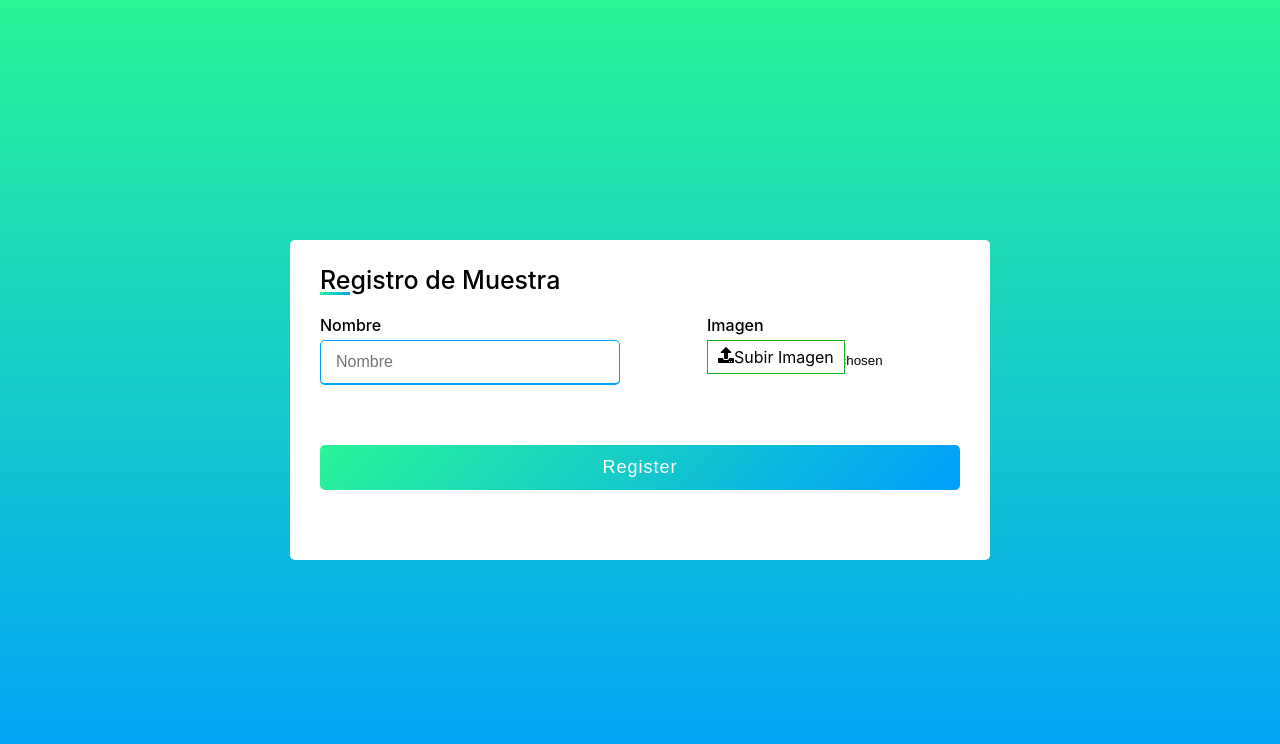
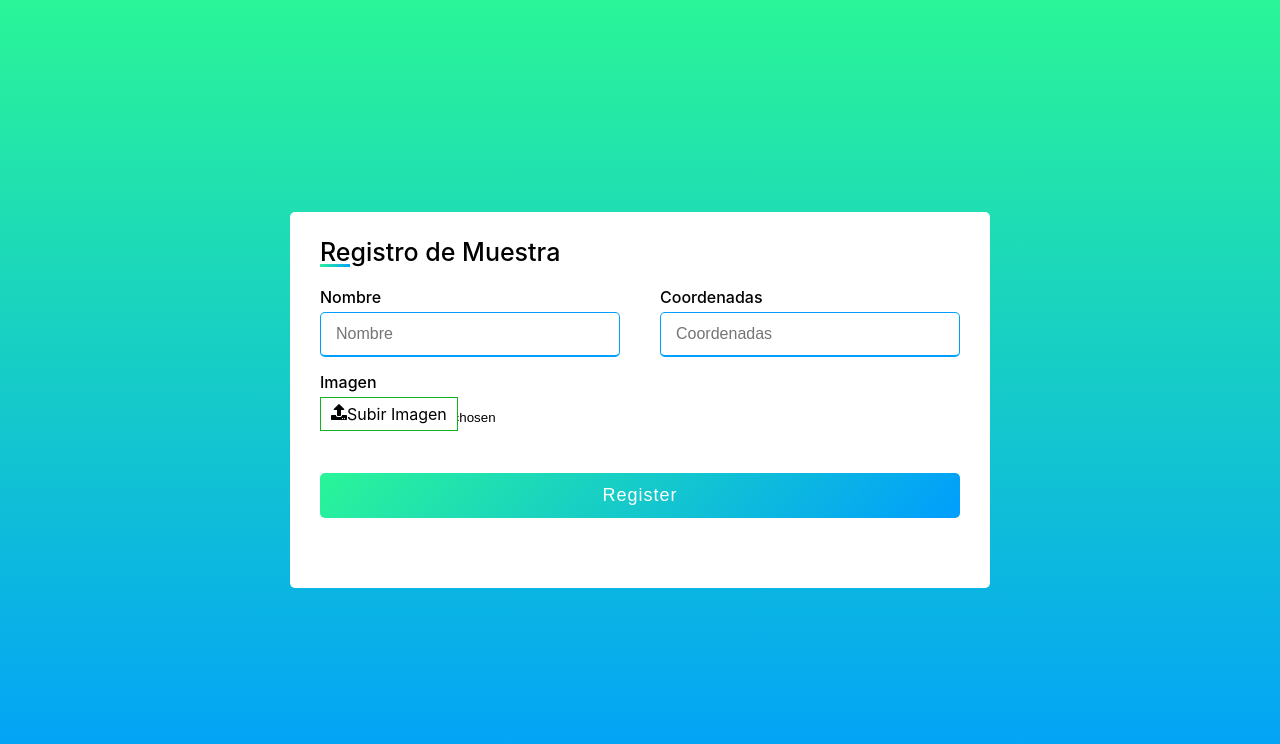
Before and after one commit to rikicop/insect-front-vercl, a Next.js app: page /crearinsecto in a window 1280 px wide. Shown: the top 744 px of the page. Built offline with nearby package versions, Linux system fonts and the light colour scheme.

Commit message:
coords field

```diff
--- a/components/FormInsecto/index.tsx
+++ b/components/FormInsecto/index.tsx
@@ -6,6 +6,7 @@ import {FaUpload} from 'react-icons/fa'
 
 interface IFormInput{
     name: string;
+    coords: string;
     image : string | any;
 
 }
@@ -30,6 +31,7 @@ const FormInsecto = () => {
 
        const formData = new FormData()
        formData.append('name', data.name)
+       formData.append('coords', data.coords)
        formData.append('image', data.image[0]);
         await fetch('https://insectos-api-vercel.vercel.app/insect',{
         method: 'POST',
@@ -58,6 +60,10 @@ const FormInsecto = () => {
                         <span className="details">Nombre</span>
                         <input {...register("name",{required:true} )} type="text" placeholder='Nombre'/>
                     </div>
+                    <div className="input-box">
+                        <span className="details">Coordenadas</span>
+                        <input {...register("coords",{required:true} )} type="text" placeholder='Coordenadas'/>
+                    </div>
                     <div className="input-box-file">
                         <span className="details">Imagen</span>
                          <label htmlFor="file-upload" className="custom-file-upload" style={{display:"inline-flex"}}>
@@ -79,6 +85,9 @@ const FormInsecto = () => {
                     {errors.name && (
                     <span>El Campo Nombre es requerido</span>
                     )}
+                    {errors.coords && (
+                    <span>El Campo Coordenadas es requerido</span>
+                    )}
                     {errors.image && (
                     <span>
                         El Campo Imagen es Requerido
```
